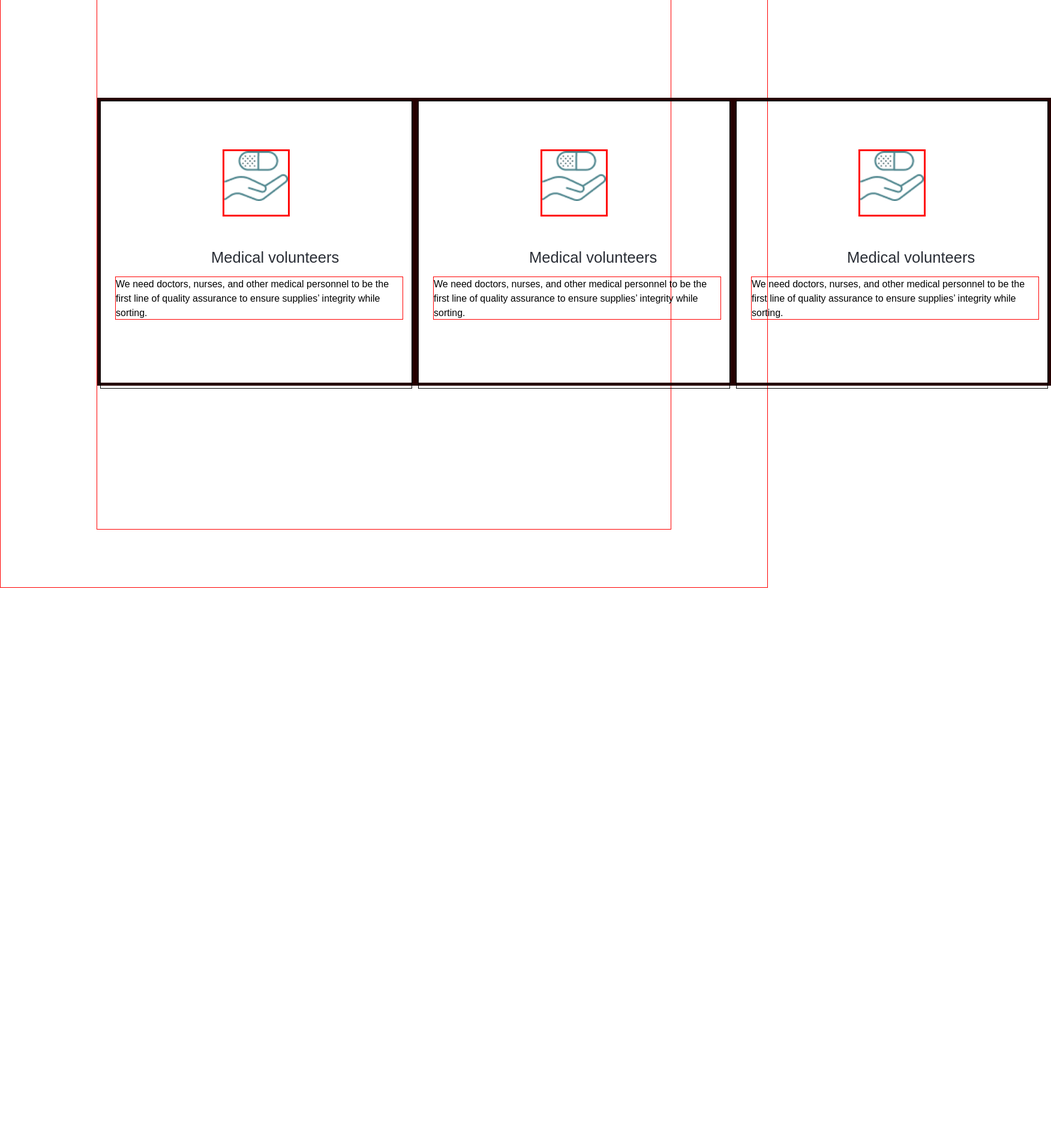
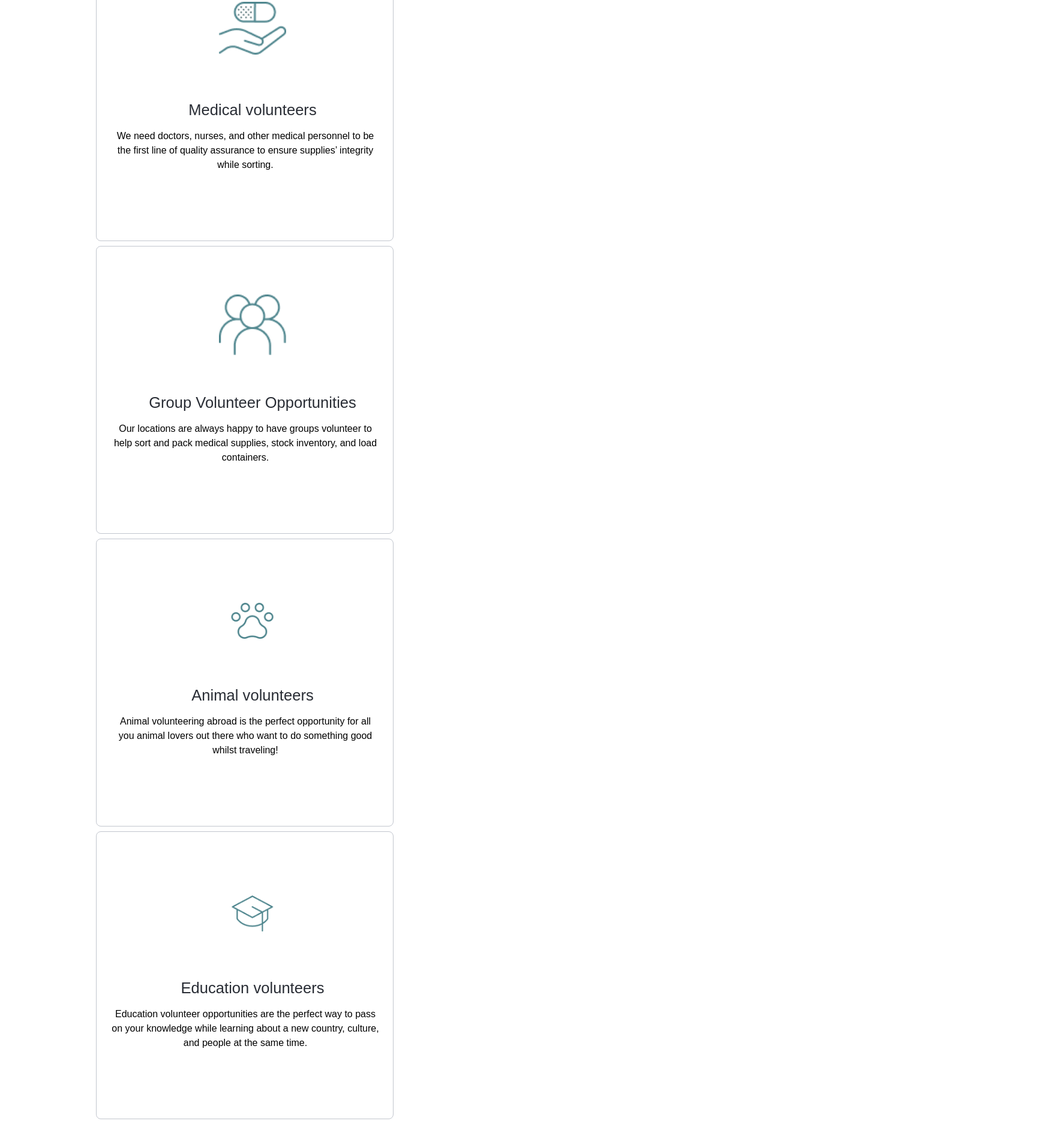
Before and after one commit to bextiyarazimov/html_css_final, a plain HTML site: page index.html in a window 1280 px wide. Shown: the part 1468-3337 px from the top of the page at 60% size, 1752 px wide, since content can reach past the window. Before the commit the page ends 2448 px from the top, so only its background shows below. Drawn offline with Linux system fonts and the light colour scheme.

Commit message:
develop file

```diff
--- a/index.html
+++ b/index.html
@@ -1,11 +1,14 @@
 <!DOCTYPE html>
 <html lang="en">
   <head>
-    <meta charset="UTF-8">
-    <meta name="viewport" content="width=device-width, initial-scale=1.0">
+    <meta charset="UTF-8" />
+    <meta name="viewport" content="width=device-width, initial-scale=1.0" />
     <title>Document</title>
-    <link rel="stylesheet" href="main.css">
-    <link rel="stylesheet" href="https://cdnjs.cloudflare.com/ajax/libs/font-awesome/6.4.2/css/all.min.css">
+    <link rel="stylesheet" href="main.css" />
+    <link
+      rel="stylesheet"
+      href="https://cdnjs.cloudflare.com/ajax/libs/font-awesome/6.4.2/css/all.min.css"
+    />
   </head>
   <body>
     <div class="wrapper">
@@ -18,7 +21,6 @@
             <li class="navbar_menu_item">Announcements<a href="#"></a></li>
             <li class="navbar_menu_item">Statistics<a href="#"></a></li>
             <li class="navbar_menu_item">Gift card<a href="#"></a></li>
-
           </ul>
         </nav>
         <div class="header_buttons">
@@ -31,19 +33,13 @@
 
     <!-- header finish -->
 
-
-
-
-
     <main>
       <div class="container">
         <div class="image"></div>
         <div class="content">
           <div class="content_box">
             <h1>Ready to get started?</h1>
-       <h2>
-        Join thousands of others today
-    </h2>
+            <h2>Join thousands of others today</h2>
             <a href="#" class="btn">Start a charity</a>
           </div>
         </div>
@@ -52,154 +48,170 @@
 
     <!-- //////---main finish----//// -->
 
-
-
-
-
-
-
     <section class="categories">
       <div class="categories_container">
         <div class="categories_container_heading"><h1>Categories</h1></div>
         <div class="categories_container_images">
-
           <div class="categories_container_images_image">
-        <p class="categories_container_images_image_text">Education </p>
+            <p class="categories_container_images_image_text">Education</p>
             <i class="fa-solid fa-arrow-right"></i>
-    <img src="Rectangle 113.png" alt="box_1" >
-
+            <img src="Rectangle 113.png" alt="box_1" />
           </div>
           <div class="categories_container_images_image">
-    <p class="categories_container_images_image_text">Adult </p>
+            <p class="categories_container_images_image_text">Adult</p>
             <i class="fa-solid fa-arrow-right"></i>
-    <img src="Rectangle 120.png" alt="box_2" >
-
+            <img src="Rectangle 120.png" alt="box_2" />
           </div>
           <div class="categories_container_images_image">
-    <p class="categories_container_images_image_text">Children </p>
+            <p class="categories_container_images_image_text">Children</p>
             <i class="fa-solid fa-arrow-right"></i>
-    <img src="Rectangle 115.png" alt="box_3" >
-
+            <img src="Rectangle 115.png" alt="box_3" />
           </div>
           <div class="categories_container_images_image">
-    <p class="categories_container_images_image_text">Animals </p>
+            <p class="categories_container_images_image_text">Animals</p>
             <i class="fa-solid fa-arrow-right"></i>
-    <img src="Rectangle 121.png" alt="box_4" >
-
+            <img src="Rectangle 121.png" alt="box_4" />
           </div>
-
-
-
-
-
         </div>
       </div>
     </section>
 
-
-
-
-
-
-
-
-
     <div class="text">
       <h1 class="text_item">Volunteers</h1>
       <div class="text_boxes">
+        <div class="text_boxes_cards">
+          <div class="text_boxes_box_1">
+            <div class="text_boxes_box_1_medical">
+              <div class="text_boxes_box_1_medical_images">
+                <img src="Group.png" alt="" />
+              </div>
+              <div class="text_boxes_box_1_medical_item">
+                <h2 class="text_boxes_box_1_medical_item_h2">
+                  Medical volunteers
+                </h2>
+              </div>
+
+              <div class="text_boxes_box_1_medical_text">
+                <p class="text_boxes_box_1_medical_text_p">
+                  We need doctors, nurses, and other medical personnel to be the
+                  first line of quality assurance to ensure supplies’ integrity
+                  while sorting.
+                </p>
+              </div>
+            </div>
+          </div>
 
           <div class="text_boxes_box_1">
             <div class="text_boxes_box_1_medical">
               <div class="text_boxes_box_1_medical_images">
-                <img src="Group.png" alt="" class="text_boxes_box_1_medical_image">
+                <img src="Vector.png" alt="" />
               </div>
               <div class="text_boxes_box_1_medical_item">
-                <h2 class="text_boxes_box_1_medical_item_h2">Medical volunteers</h2>
-
+                <h2 class="text_boxes_box_1_medical_item_h2">
+                  Group Volunteer Opportunities
+                </h2>
               </div>
 
               <div class="text_boxes_box_1_medical_text">
-                <p class="text_boxes_box_1_medical_text_p">We need doctors, nurses, and other medical personnel to be the first line of quality assurance to ensure supplies’ integrity while sorting.</p>
+                <p class="text_boxes_box_1_medical_text_p">
+                  Our locations are always happy to have groups volunteer to
+                  help sort and pack medical supplies, stock inventory, and load
+                  containers.
+                </p>
+              </div>
+            </div>
           </div>
 
-
+          <div class="text_boxes_box_1">
+            <div class="text_boxes_box_1_medical">
+              <div class="text_boxes_box_1_medical_images">
+                <img src="Card icon.png" alt="" />
+              </div>
+              <div class="text_boxes_box_1_medical_item">
+                <h2 class="text_boxes_box_1_medical_item_h2">
+                  Animal volunteers
+                </h2>
               </div>
 
-
+              <div class="text_boxes_box_1_medical_text">
+                <p class="text_boxes_box_1_medical_text_p">
+                  Animal volunteering abroad is the perfect opportunity for all
+                  you animal lovers out there who want to do something good
+                  whilst traveling!
+                </p>
+              </div>
+            </div>
           </div>
 
+          <div class="text_boxes_box_1">
+            <div class="text_boxes_box_1_medical">
+              <div class="text_boxes_box_1_medical_images">
+                <img src="Card icon_1.png" alt="" />
+              </div>
+              <div class="text_boxes_box_1_medical_item">
+                <h2 class="text_boxes_box_1_medical_item_h2">
+                  Education volunteers
+                </h2>
+              </div>
 
+              <div class="text_boxes_box_1_medical_text">
+                <p class="text_boxes_box_1_medical_text_p">
+                  Education volunteer opportunities are the perfect way to pass
+                  on your knowledge while learning about a new country, culture,
+                  and people at the same time.
+                </p>
+              </div>
+            </div>
+          </div>
 
+          <div class="text_boxes_box_1">
+            <div class="text_boxes_box_1_medical">
+              <div class="text_boxes_box_1_medical_images">
+                <img src="Card icon_2.png" alt="" />
+              </div>
+              <div class="text_boxes_box_1_medical_item">
+                <h2 class="text_boxes_box_1_medical_item_h2">
+                  Enviroment Volunteer
+                </h2>
+              </div>
 
+              <div class="text_boxes_box_1_medical_text">
+                <p class="text_boxes_box_1_medical_text_p">
+                  At Environmental Volunteers, we inspire people of all ages to
+                  learn about the wonders of the natural world
+                </p>
+              </div>
+            </div>
+          </div>
 
           <div class="text_boxes_box_2">
             <div class="text_boxes_box_2_medical">
-               <div class="text_boxes_box_2_medical_images">
-                   <img src="Group.png" alt="" class="text_boxes_box_2_medical_image">
+              <div class="text_boxes_box_2_medical_item">
+                <h2 class="text_boxes_box_2_medical_item_h2">
+                  Every person can make a difference
+                </h2>
+                <p class="text_boxes_box_2_medical_item_p">
+                  Can you make a difference?
+                </p>
+
+                <div class="text_boxes_box_2_medical_item_buttons">
+                  <i
+                    class="text_boxes_box_2_medical_item_buttons_icon fa-solid fa-arrow-right"
+                  ></i>
+                  <button class="text_boxes_box_2_medical_item_buttons_button">
+                    Be volunteer
+                  </button>
                 </div>
-               <div class="text_boxes_box_2_medical_item">
-                   <h2 class="text_boxes_box_2_medical_item_h2">Medical volunteers</h2>
-
+              </div>
+            </div>
+          </div>
+        </div>
+      </div>
     </div>
 
-               <div class="text_boxes_box_2_medical_text">
-                   <p class="text_boxes_box_2_medical_text_p">We need doctors, nurses, and other medical personnel to be the first line of quality assurance to ensure supplies’ integrity while sorting.</p>
-               </div>
-
-
-               </div>
-
-
-           </div>
-
-
-
-
-
-
-           <div class="text_boxes_box_3">
-            <div class="text_boxes_box_3_medical">
-               <div class="text_boxes_box_3_medical_images">
-                   <img src="Group.png" alt="" class="text_boxes_box_3_medical_image">
-               </div>
-               <div class="text_boxes_box_3_medical_item">
-                   <h2 class="text_boxes_box_3_medical_item_h2">Medical volunteers</h2>
-
-               </div>
-
-               <div class="text_boxes_box_3_medical_text">
-                   <p class="text_boxes_box_3_medical_text_p">We need doctors, nurses, and other medical personnel to be the first line of quality assurance to ensure supplies’ integrity while sorting.</p>
-               </div>
-
-
-               </div>
-
-
-           </div>
-
-
-
-
-
-
-
-
-
-
-
-    </div>
-
-</div>
-
-
-
-
-
-
-
-
-
-
-<script src="https://kit.fontawesome.com/821d38381b.js" crossorigin="anonymous"></script>
+    <script
+      src="https://kit.fontawesome.com/821d38381b.js"
+      crossorigin="anonymous"
+    ></script>
   </body>
 </html>
--- a/main.scss
+++ b/main.scss
@@ -1,7 +1,7 @@
-@import './mixins';
-@import './variables';
+@import "./mixins";
+@import "./variables";
 
-*{
+* {
   margin: 0;
   padding: 0;
   box-sizing: border-box;
@@ -9,105 +9,88 @@
 li {
   list-style: none;
   font-family: sans-serif;
-    color:#1F2228;
+  color: #1f2228;
   cursor: pointer;
   font-size: 1.2rem;
-
 }
 a {
   text-decoration: none;
-
 }
 img {
   width: 100%;
   height: auto;
 }
 
-
 .wrapper {
-    background-color: #F0F1F3;
+  background-color: #f0f1f3;
   padding: 1.7rem 11rem;
-
-
 }
 
-
-header{
-    @include d-flex(flex,space-between,center,_);
+header {
+  @include d-flex(flex, space-between, center, _);
 
   .header_buttons {
-        @include d-flex(flex,_,_,28px);
+    @include d-flex(flex, _, _, 28px);
 
     &_1 {
-
       width: 84px;
       height: 40px;
       border-radius: 8px;
       padding: 8px, 16px, 8px, 16px;
-         background-color: #2A5055;
-        color: #F0F1F3;
+      background-color: #2a5055;
+      color: #f0f1f3;
       border: none;
       cursor: pointer;
     }
 
     &_2 {
-
       width: 84px;
       height: 40px;
       border-radius: 8px;
       padding: 8px, 16px, 8px, 16px;
-            background-color:#F0F1F3 ;
-            border: 1px solid  #2A5055;
+      background-color: #f0f1f3;
+      border: 1px solid #2a5055;
       cursor: pointer;
     }
   }
 
   .header_logo_title {
     font-size: 1.6rem;
-        font-family: 'Poppins', sans-serif;
+    font-family: "Poppins", sans-serif;
     line-height: 32px;
     font-weight: 600;
-        color:  #2A5055;
+    color: #2a5055;
     cursor: pointer;
-
-
   }
   .navbar_menu {
-        @include d-flex(flex,_,center,2.5rem);
-
+    @include d-flex(flex, _, center, 2.5rem);
   }
 
-    .logo_header{
+  .logo_header {
     display: none;
   }
-
-
 }
 
-@media screen and (max-width:992px)  {
-
+@media screen and (max-width: 992px) {
   header {
-        .navbar, .header_buttons {
+    .navbar,
+    .header_buttons {
       display: none;
     }
 
     .logo_header {
       display: block;
     }
-
   }
-
 }
 ////----Header Finished----/////
-
 
 main {
   background-color: rgb(221, 15, 15);
   background: rgb(34, 26, 26);
   height: 30rem;
 
-
-  .content{
+  .content {
     max-width: 100%;
     height: 30rem;
     background: #e0dbdb;
@@ -116,81 +99,59 @@ header{
     background-size: cover;
     background-position: center;
 
-
-  &_box{
+    &_box {
       width: 600px;
-    height: 16rem; ;
-    padding:8rem ;
-    left:29.3rem ;
+      height: 16rem;
+      padding: 8rem;
+      left: 29.3rem;
       margin: auto;
 
-h1,h2 {
+      h1,
+      h2 {
         width: 400px;
         height: 50px;
-        font-size:26px;
-        font-family: 'Poppins', sans-serif;
+        font-size: 26px;
+        font-family: "Poppins", sans-serif;
         line-height: 52px;
         font-weight: 500;
-        color:  #F3F4F4;
-
+        color: #f3f4f4;
       }
       .btn {
         display: inline-block;
-    background-color:#FA8F45;
+        background-color: #fa8f45;
         color: rgb(251, 251, 253);
         padding: 1.2rem 3.2rem;
-    margin: .5rem 0;
+        margin: 0.5rem 0;
         border-radius: 8px;
-    font-family:sans-serif;
-
+        font-family: sans-serif;
       }
-
     }
-
   }
 }
 
-
-
-
-
-
-
-
 .categories {
   padding: 6rem 10rem;
-
 
   &_container {
     max-width: 100%;
     height: 30rem;
     // background: red;
 
-
-
-
     &_heading {
       font-size: 1.1rem;
-            font-family: 'Poppins', sans-serif;
+      font-family: "Poppins", sans-serif;
       line-height: 3rem;
       font-weight: 500;
-            color:  #292D35;
+      color: #292d35;
       cursor: pointer;
-
+    }
   }
 
-
-    }
-
-
   &_container_images {
-        width:100%;
+    width: 100%;
     flex-wrap: wrap;
-        @include d-flex(flex,space-between,center,1.5rem);
+    @include d-flex(flex, space-between, center, 1.5rem);
     padding: 1px;
-
-
-
 
     &_image {
       width: 23rem;
@@ -202,35 +163,28 @@ h1,h2 {
         position: absolute;
         font-size: 1.2rem;
         font-family: sans-serif;
-    color: #F3F4F4;
+        color: #f3f4f4;
         margin-left: 1rem;
-    width:22.5rem ;
+        width: 22.5rem;
         bottom: 1.5rem;
-
       }
 
       i {
         position: absolute;
         bottom: 1rem;
         font-size: 1.1rem;
-    padding: .5rem;
+        padding: 0.5rem;
         margin-left: 20rem;
         border-radius: 50%;
         width: 50px;
         color: #ffffff;
       }
-
     }
-
   }
-
 }
-@media screen and (max-width:768px) {
-
-    .categories  {
-
+@media screen and (max-width: 768px) {
+  .categories {
     width: 100%;
-
   }
 
   .categories_container_images {
@@ -238,32 +192,13 @@ i {
     gap: 4.1rem;
   }
 
-
-
-
-
   .categories_container_images_image {
     width: 40rem;
     height: 4rem;
-
+  }
 }
 
-}
-
-
-
-
-
-
-
-
-
-
-
-
-
 .text {
-    border: 1px solid red;
   padding: 6rem 10rem;
 
   &_item {
@@ -271,241 +206,118 @@ i {
     font-family: sans-serif;
     font-weight: 500;
     line-height: 3rem;
-        color:#292D35 ;
-
+    color: #292d35;
   }
 
   &_boxes {
-        width: 100%;
-        height: 60rem;
-        border: 1px solid red;
-        @include d-flex(flex,space-between,center,_);
-
-
-
+    &_cards {
+      @include d-flex(flex, space-between, _, 0.5rem);
+      flex-wrap: wrap;
+    }
 
     &_box_1 {
-        width: 100%;
+      width: 31rem;
       height: 30rem;
-        border: 5px solid rgb(37, 1, 1);
-
+      border: 1px solid #c2c6ce;
+      border-radius: 0.5rem;
 
       &_medical {
         width: 32.5rem;
         height: 30rem;
-    border: 1px solid black;
         padding: 0 1.5rem;
 
         &_images {
           width: 7rem;
           height: 7rem;
-    border: 3px solid red;
+
           margin: auto;
           margin-top: 5rem;
-
-
         }
 
         &_item {
-
-
-
           &_h2 {
             font-size: 1.6rem;
             font-family: sans-serif;
             font-weight: 500;
             line-height: 2rem;
-    color:#292D35 ;
-
+            color: #292d35;
             margin-top: 3.2rem;
-    margin-left: 10rem;
-
+            text-align: center;
+          }
         }
 
-  }
-
-
         &_text {
-
-
-    &_p{
-width:30rem ;
-height:4.5rem ;
+          &_p {
+            width: 28rem;
+            height: 4.5rem;
             font-size: 1rem;
             font-family: sans-serif;
             font-weight: 300;
             line-height: 1.5rem;
             margin-top: 1rem;
-border: 1px solid red;
-
-
+            text-align: center;
+          }
+        }
+      }
     }
 
+    &_box_2 {
+      width: 31rem;
+      height: 30rem;
+      border: 1px solid #667085;
+      border-radius: 0.5rem;
 
+      &_medical {
+        height: 30rem;
+        padding: 0 1.5rem;
+        @include d-flex(flex, space-between, center, 0.5rem);
 
+        &_item {
+          margin-bottom: 3rem;
 
-
+          &_h2 {
+            width: 20rem;
+            font-size: 1.7rem;
+            font-family: sans-serif;
+            font-weight: 600;
+            line-height: 2.2rem;
+            color: #292d35;
+            margin-left: 5rem;
           }
 
+          &_p {
+            width: 20rem;
+            height: 4.5rem;
+            font-size: 1.2rem;
+            font-family: sans-serif;
+            font-weight: 400;
+            line-height: 3.1rem;
+            text-align: center;
+            margin-left: 2.5rem;
           }
 
+          &_buttons {
+            text-align: center;
 
-
+            &_icon {
+              position: absolute;
+              margin-left: 7rem;
+              padding: 0.8rem 2rem;
+              margin-top: 3.5rem;
             }
 
-
-    &_box_2 {
-        width: 100%;
-        height: 30rem;
-        border: 5px solid rgb(37, 1, 1);
-
-
-&_medical {
-    width: 32.5rem;
-    height: 30rem;
-    border: 1px solid black;
-    padding: 0 1.5rem;
-
-  &_images {
-    width: 7rem;
-    height: 7rem;
-    border: 3px solid red;
-    margin: auto;
-    margin-top: 5rem;
-
-
+            &_button {
+              border: none;
+              padding: 1.1rem 2.5rem;
+              font-size: 1rem;
+              border-radius: 0.3rem;
+              background: #c9eaef;
+              cursor: pointer;
+              margin-top: 3rem;
             }
-
-  &_item {
-
-
-
-&_h2 {
-    font-size: 1.6rem;
-    font-family: sans-serif;
-    font-weight: 500;
-    line-height: 2rem;
-    color:#292D35 ;
-
-    margin-top: 3.2rem;
-    margin-left: 10rem;
-
           }
-
         }
-
-
-  &_text {
-
-
-    &_p{
-width:30rem ;
-height:4.5rem ;
-font-size: 1rem;
-font-family: sans-serif;
-font-weight: 300;
-line-height: 1.5rem;
-margin-top: 1rem;
-border: 1px solid red;
-
-
       }
-
-
-
-
-
     }
-
   }
-
-
-
 }
-
-
-
-    &_box_3 {
-        width: 100%;
-        height: 30rem;
-        border: 5px solid rgb(37, 1, 1);
-
-
-&_medical {
-    width: 32.5rem;
-    height: 30rem;
-    border: 1px solid black;
-    padding: 0 1.5rem;
-
-  &_images {
-    width: 7rem;
-    height: 7rem;
-    border: 3px solid red;
-    margin: auto;
-    margin-top: 5rem;
-
-
-  }
-
-  &_item {
-
-
-
-&_h2 {
-    font-size: 1.6rem;
-    font-family: sans-serif;
-    font-weight: 500;
-    line-height: 2rem;
-    color:#292D35 ;
-
-    margin-top: 3.2rem;
-    margin-left: 10rem;
-
-}
-
-  }
-
-
-  &_text {
-
-
-    &_p{
-width:30rem ;
-height:4.5rem ;
-font-size: 1rem;
-font-family: sans-serif;
-font-weight: 300;
-line-height: 1.5rem;
-margin-top: 1rem;
-border: 1px solid red;
-
-
-    }
-
-
-
-
-
-  }
-
-}
-
-
-
-    }
-
-
-
-
-
-
-
-    }
-
-
-
-
-
-
-
-}
```
Also changed, not shown: Card icon.png (added), Card icon_1.png (added), Card icon_2.png (added), Primary fill.png (added), Vector.png (added), main.css, 1 other file. Lines whose indentation alone changed are shown as unchanged.
